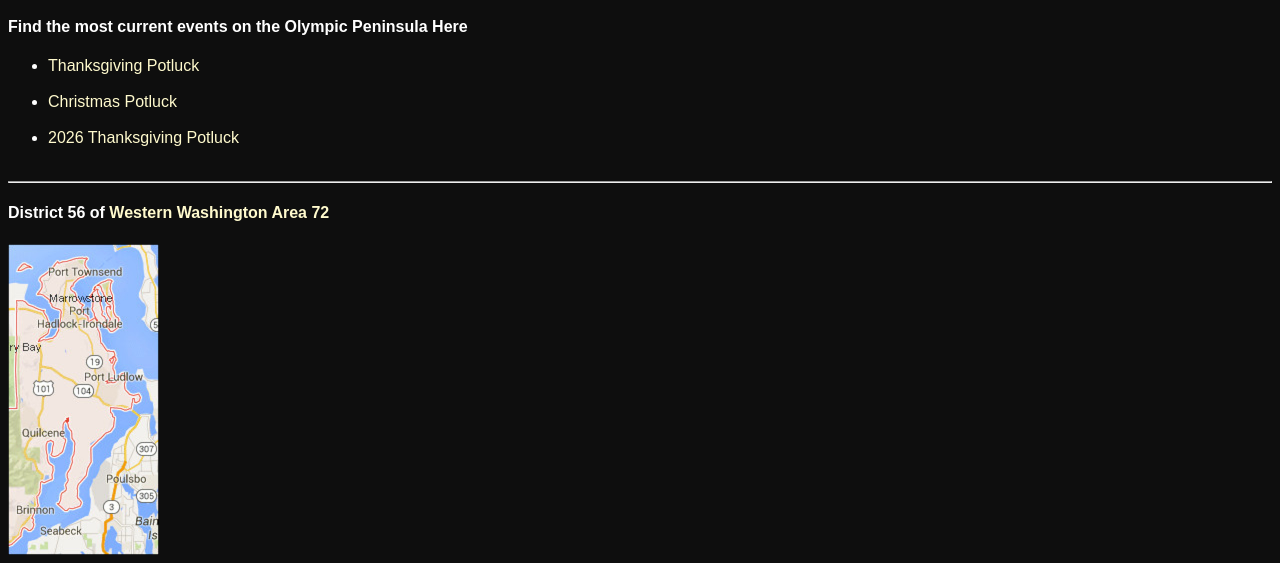
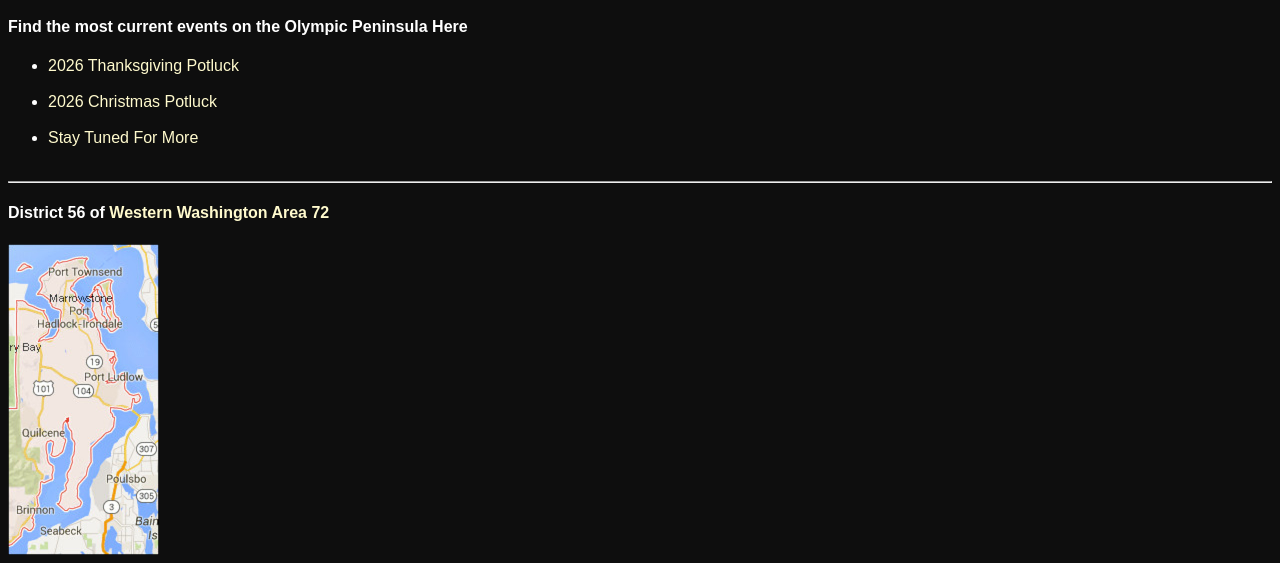
Before and after one commit to District56/website, a plain HTML site: page flyers.html in a window 1280 px wide. Shown: the part 325-888 px from the top of the page. Drawn offline with Linux system fonts and the light colour scheme.

Commit message:
Update flyers.html

```diff
--- a/flyers.html
+++ b/flyers.html
@@ -23,11 +23,11 @@ Port Ludlow, Quilcene, Brinnon, & Coyle<h3>
 
   <h4>Find the most current events on the Olympic Peninsula Here</h4>
   <ul>
-  <li><a href="ThanksgivingPotluck26.pdf">Thanksgiving Potluck </a></li>
+  <li><a href="ThanksgivingPotluck26.pdf">2026 Thanksgiving Potluck </a></li>
   <br>
-  <li><a href="ChristmasPotluck26.pdf">Christmas Potluck</a></li>
+  <li><a href="ChristmasPotluck26.pdf">2026 Christmas Potluck</a></li>
   <br>
-  <li><a href="ThanksgivingPotluck26.pdf">2026 Thanksgiving Potluck</a></li>
+  <li><a href="ThanksgivingPotluck26.pdf">Stay Tuned For More</a></li>
   <br>
 </ul>
     <hr />
```
